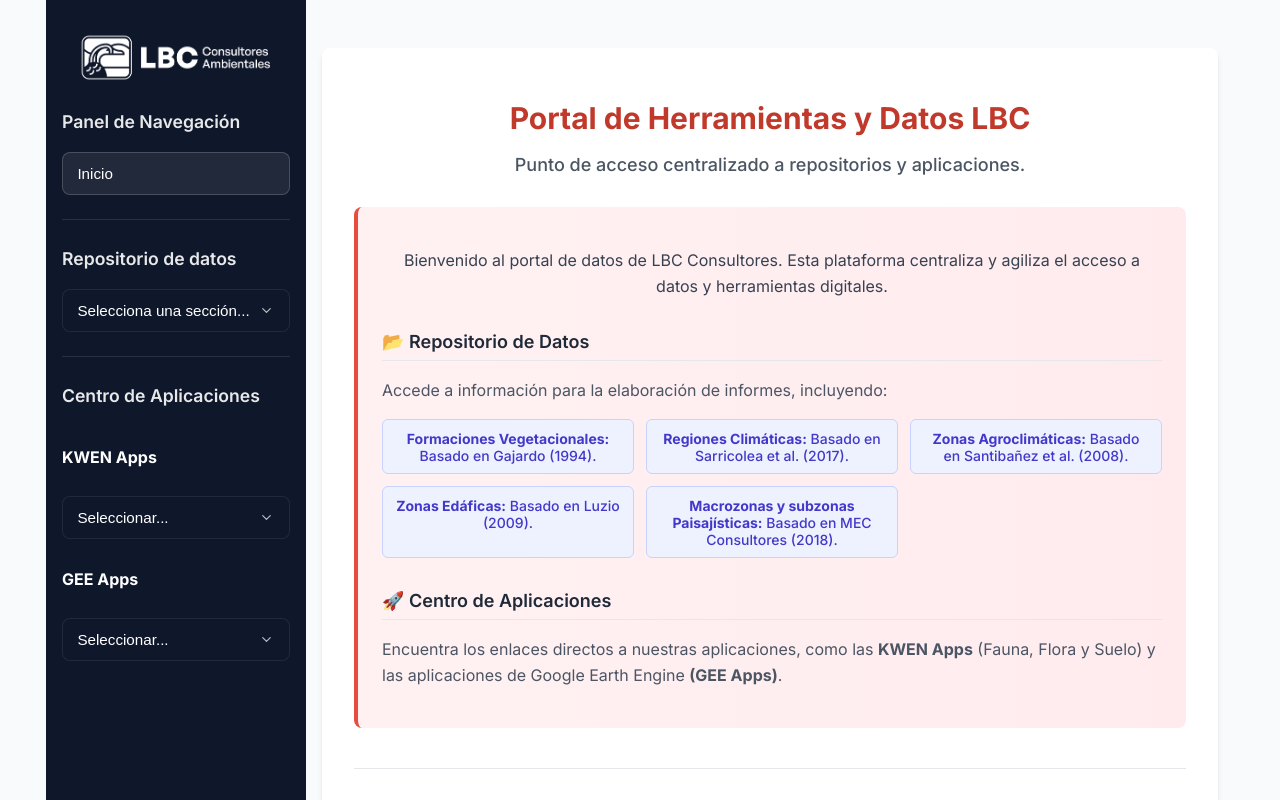
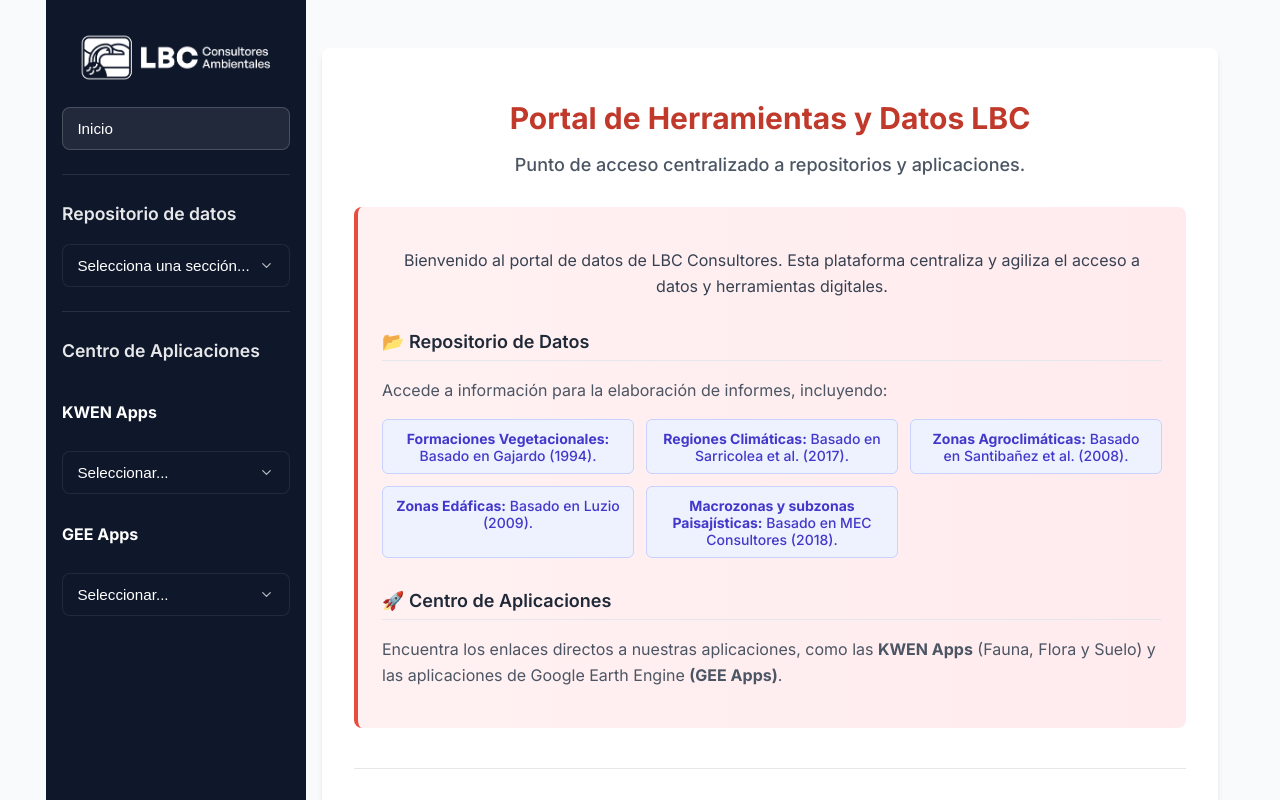
Before and after one commit to dnvasquez/repositorio-lbc, a React (Vite) app: page / in a window 1280 px wide. Built offline with nearby package versions, Linux system fonts and the light colour scheme.

Commit message:
Update App.jsx

```diff
--- a/src/App.jsx
+++ b/src/App.jsx
@@ -42,7 +42,6 @@
         {/* LOGO AGREGADO AQUÍ */}
         <img src="/LCB-Horizontal_blanco.png" alt="Logo LBC Consultores" className="sidebar-logo" />
 
-        <h2>Panel de Navegación</h2>
         <button className={view === 'home' ? 'active' : ''} onClick={() => setView('home')}>Inicio</button>
 
         <div className="sidebar-separator"></div>
```
